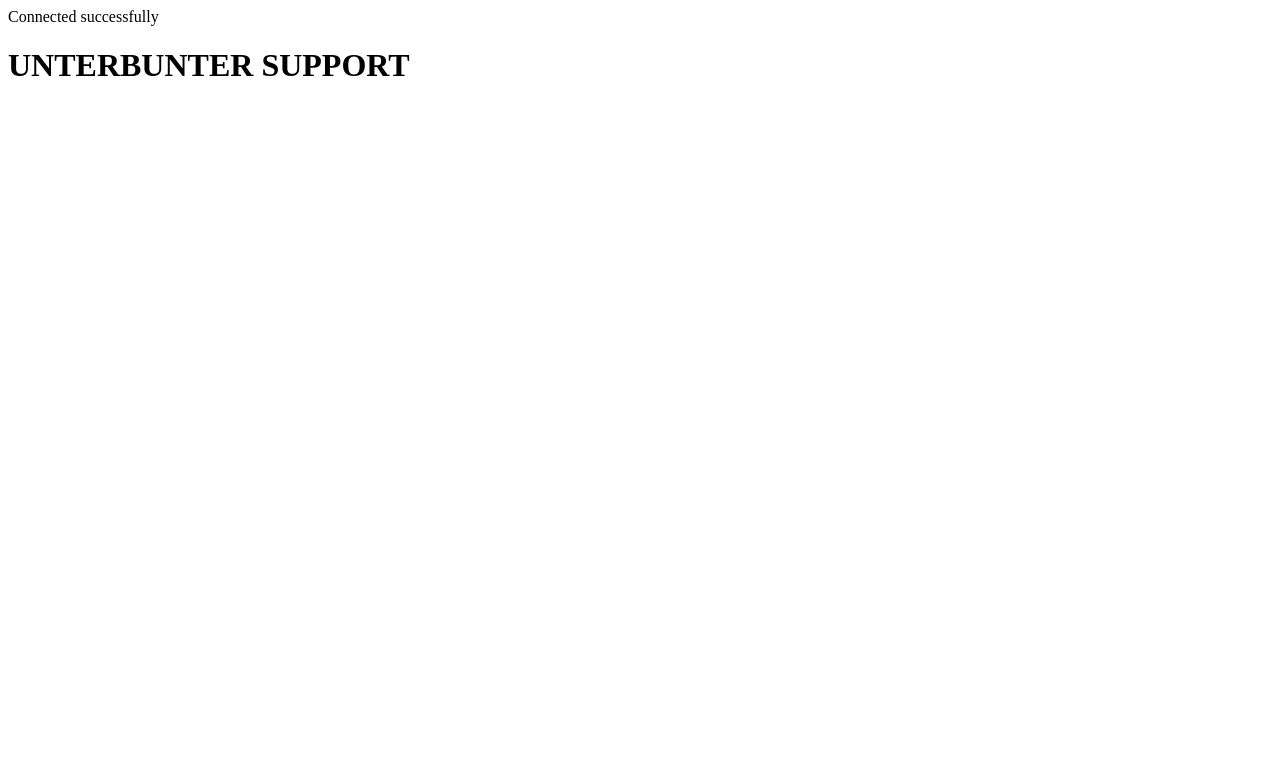
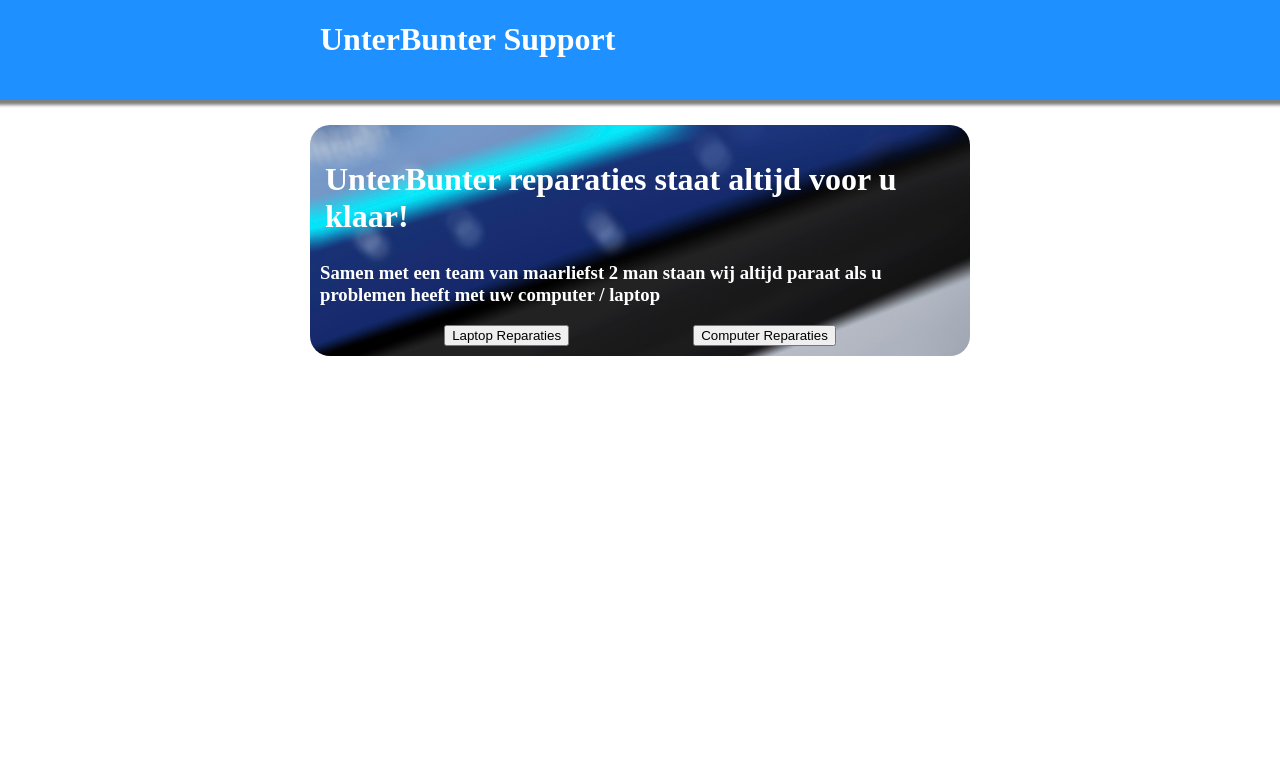
Before and after one commit to FabianENL/UnterBunter-Support, a PHP site: page / in a window 1280 px wide. Shown: the top 778 px of the page. Run offline with PHP 8.4, Linux system fonts and the light colour scheme; some web fonts are replaced.

Commit message:
Start gemaakt aan de index file

```diff
--- /dev/null
+++ b/css/JetBrains-Mono.css
@@ -0,0 +1,71 @@
+@font-face {
+    font-family: 'JetBrains Mono';
+    src: url('https://cdn.jsdelivr.net/gh/JetBrains/JetBrainsMono/web/woff2/JetBrainsMono-Bold-Italic.woff2') format('woff2'),
+      url('https://cdn.jsdelivr.net/gh/JetBrains/JetBrainsMono/web/woff/JetBrainsMono-Bold-Italic.woff') format('woff');
+    font-weight: 700;
+    font-style: italic;
+    font-display: swap;
+  }
+
+  @font-face {
+    font-family: 'JetBrains Mono';
+    src: url('https://cdn.jsdelivr.net/gh/JetBrains/JetBrainsMono/web/woff2/JetBrainsMono-Bold.woff2') format('woff2'),
+      url('https://cdn.jsdelivr.net/gh/JetBrains/JetBrainsMono/web/woff/JetBrainsMono-Bold.woff') format('woff');
+    font-weight: 700;
+    font-style: normal;
+    font-display: swap;
+  }
+
+  @font-face {
+    font-family: 'JetBrains Mono';
+    src: url('https://cdn.jsdelivr.net/gh/JetBrains/JetBrainsMono/web/woff2/JetBrainsMono-ExtraBold-Italic.woff2') format('woff2'),
+      url('https://cdn.jsdelivr.net/gh/JetBrains/JetBrainsMono/web/woff/JetBrainsMono-ExtraBold-Italic.woff') format('woff');
+    font-weight: 800;
+    font-style: italic;
+    font-display: swap;
+  }
+
+  @font-face {
+    font-family: 'JetBrains Mono';
+    src: url('https://cdn.jsdelivr.net/gh/JetBrains/JetBrainsMono/web/woff2/JetBrainsMono-ExtraBold.woff2') format('woff2'),
+      url('https://cdn.jsdelivr.net/gh/JetBrains/JetBrainsMono/web/woff/JetBrainsMono-ExtraBold.woff') format('woff');
+    font-weight: 800;
+    font-style: normal;
+    font-display: swap;
+  }
+
+  @font-face {
+    font-family: 'JetBrains Mono';
+    src: url('https://cdn.jsdelivr.net/gh/JetBrains/JetBrainsMono/web/woff2/JetBrainsMono-Italic.woff2') format('woff2'),
+      url('https://cdn.jsdelivr.net/gh/JetBrains/JetBrainsMono/web/woff/JetBrainsMono-Italic.woff') format('woff');
+    font-weight: 400;
+    font-style: italic;
+    font-display: swap;
+  }
+
+  @font-face {
+    font-family: 'JetBrains Mono';
+    src: url('https://cdn.jsdelivr.net/gh/JetBrains/JetBrainsMono/web/woff2/JetBrainsMono-Medium-Italic.woff2') format('woff2'),
+      url('https://cdn.jsdelivr.net/gh/JetBrains/JetBrainsMono/web/woff/JetBrainsMono-Medium-Italic.woff') format('woff');
+    font-weight: 500;
+    font-style: italic;
+    font-display: swap;
+  }
+
+  @font-face {
+    font-family: 'JetBrains Mono';
+    src: url('https://cdn.jsdelivr.net/gh/JetBrains/JetBrainsMono/web/woff2/JetBrainsMono-Medium.woff2') format('woff2'),
+      url('https://cdn.jsdelivr.net/gh/JetBrains/JetBrainsMono/web/woff/JetBrainsMono-Medium.woff') format('woff');
+    font-weight: 500;
+    font-style: normal;
+    font-display: swap;
+  }
+
+  @font-face {
+    font-family: 'JetBrains Mono';
+    src: url('https://cdn.jsdelivr.net/gh/JetBrains/JetBrainsMono/web/woff2/JetBrainsMono-Regular.woff2') format('woff2'),
+      url('https://cdn.jsdelivr.net/gh/JetBrains/JetBrainsMono/web/woff/JetBrainsMono-Regular.woff') format('woff');
+    font-weight: 400;
+    font-style: normal;
+    font-display: swap;
+  }
--- /dev/null
+++ b/css/index.css
@@ -0,0 +1,45 @@
+
+
+body{
+    font-family: 'Jetbrains Mono';
+    margin: 0;
+    padding: 0;
+}
+
+.header{
+    position: fixed;
+    top: 0px;
+    width: 100%;
+    height: 100px;
+    background-color: rgb(30, 144, 255);
+    box-shadow: 0px 0px 3px 5px rgba(0, 0, 0, 0.5);
+}
+
+.header h1{
+    position: absolute;
+    left: 25%;
+    color: rgb(255, 255, 255);
+}
+
+.sub-header{
+    position: relative;
+    display: block;
+    background-image: url("../img/1.jpg");
+    width: 50%;
+    margin-left: auto;
+    margin-right: auto;
+    top: 125px;
+    border-radius: 20px;
+    overflow-wrap: break-word;
+    padding: 10px;
+    color: white;
+    background-size: auto;
+}
+.sub-header h1{
+    padding: 5px;
+}
+
+.sub-header .knoppen{
+    display: flex;
+    justify-content: space-between;
+}
--- a/db.php
+++ b/db.php
@@ -8,7 +8,6 @@ $conn = new mysqli($servername, $username, $password);
 
 // Check connection
 if ($conn->connect_error) {
-  die("Connection failed: " . $conn->connect_error);
+  die("Database connectie gefaald... " . $conn->connect_error);
 }
-echo "Connected successfully";
 ?>
--- a/index.php
+++ b/index.php
@@ -4,8 +4,23 @@
 <html>
     <head>
         <title>UNTERBUNTER</title>
+        <link rel="stylesheet" href="css/index.css">
+        <link rel="stylesheet" href="css/Jetbrains-mono.css">
     </head>
     <body>
-        <h1>UNTERBUNTER SUPPORT</h1>
+        <div class="header">
+            <h1>UnterBunter Support</h1>
+        </div>
+        <div class="sub-header">
+            <h1>UnterBunter reparaties staat altijd voor u klaar!</h1>
+            <h3>Samen met een team van maarliefst 2 man staan wij altijd paraat als u problemen heeft met uw computer / laptop</h2>
+            <div class="knoppen">
+                <div></div>
+                <button class="button1">Laptop Reparaties</button>
+                <button class="button2">Computer Reparaties</button>
+                <div></div>
+            </div>
+
+        </div>
     </body>
 </html>
```
Also changed, not shown: img/1.jpg (added), img/1.png (added).
